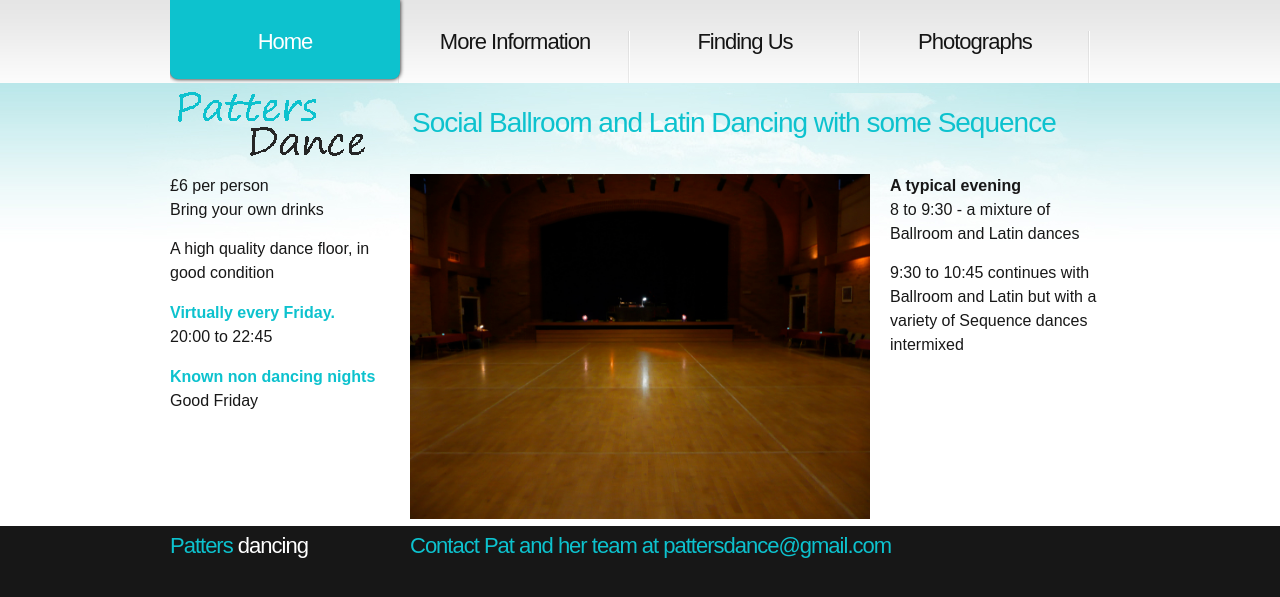
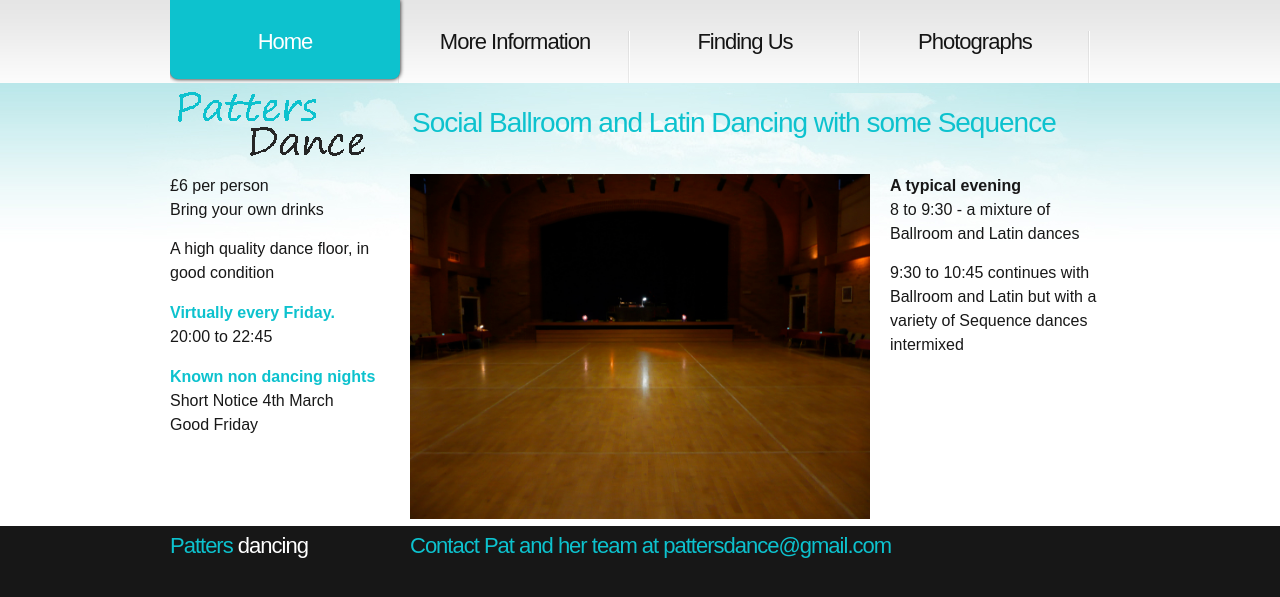
Before and after one commit to ramsayd/patters, a Jekyll site: the page built from 00_index.md, in a window 1280 px wide. Shown: the top 597 px of the page. Built offline with Jekyll 4.4.1, drawn with Linux system fonts in a browser that asks for light colours.

Commit message:
Update 00_index.md

```diff
--- a/00_index.md
+++ b/00_index.md
@@ -13,6 +13,7 @@ permalink: "index.html"
       <dt class="heading-text">Virtually every Friday.</dt>
       <dt>20:00 to 22:45</dt>
       <dt class="heading-text non-dancing">Known non dancing nights</dt>
+            <dt>Short Notice 4th March</dt>
             <dt>Good Friday</dt>
     </dl>
   </dl>
```
